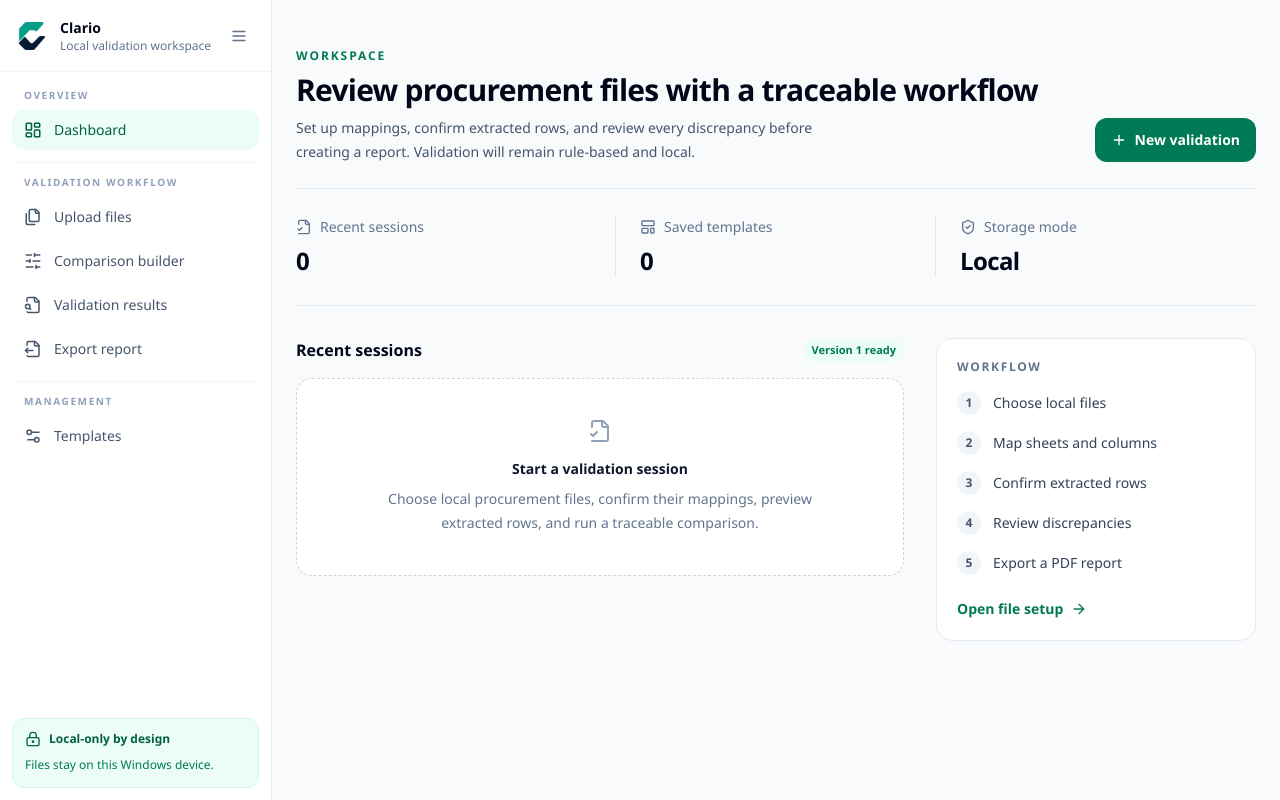
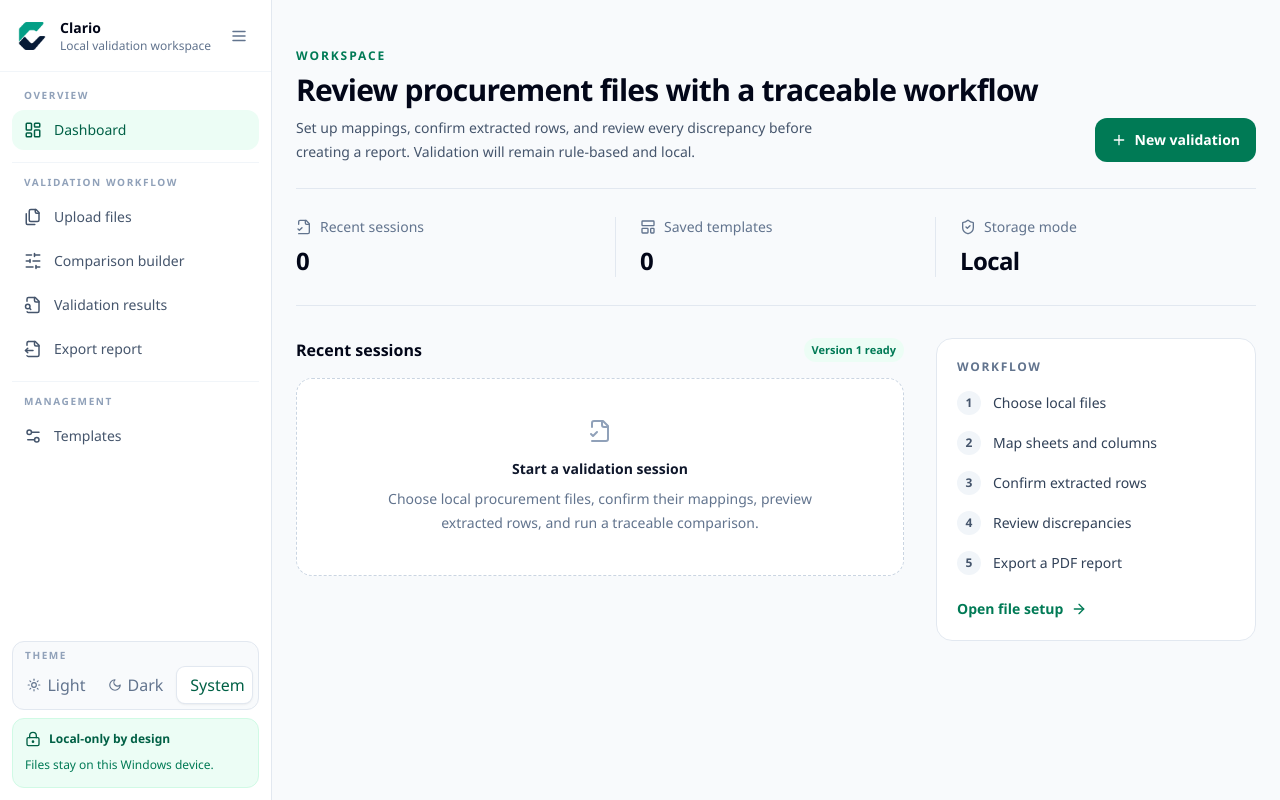
Before and after one commit to xKurty06/clario, a React (Vite) app in the folder frontend/: page / in a window 1280 px wide. Built offline with nearby package versions, Linux system fonts and the light colour scheme; no server answers.

Commit message:
feat: add theme control to shell

```diff
--- a/frontend/src/components/layout/AppShell.tsx
+++ b/frontend/src/components/layout/AppShell.tsx
@@ -14,6 +14,7 @@ import { useState, type CSSProperties } from "react";
 import { NavLink, Outlet, useLocation } from "react-router-dom";
 import { appConfig } from "../../app/config";
 import { CommonFieldsChooser } from "../validation/CommonFieldsChooser";
+import { ThemeSwitcher } from "./ThemeSwitcher";
 
 const logoSrc = "/assets/clario-logo_light.png";
 
@@ -122,7 +123,8 @@ export function AppShell() {
           ))}
         </nav>
 
-        <div className={`shrink-0 ${collapsed ? "p-2" : "p-3"}`}>
+        <div className={`shrink-0 space-y-2 ${collapsed ? "p-2" : "p-3"}`}>
+          <ThemeSwitcher collapsed={collapsed} />
           <div title={collapsed ? "Files stay on this Windows device" : undefined} className={`overflow-hidden border border-emerald-100 bg-emerald-50 text-emerald-800 transition-all duration-300 ${collapsed ? "mx-auto grid size-10 place-items-center rounded-xl p-0" : "rounded-xl p-3"}`}>
             {collapsed ? (
               <LockKeyhole aria-hidden="true" className="size-4" />
```
